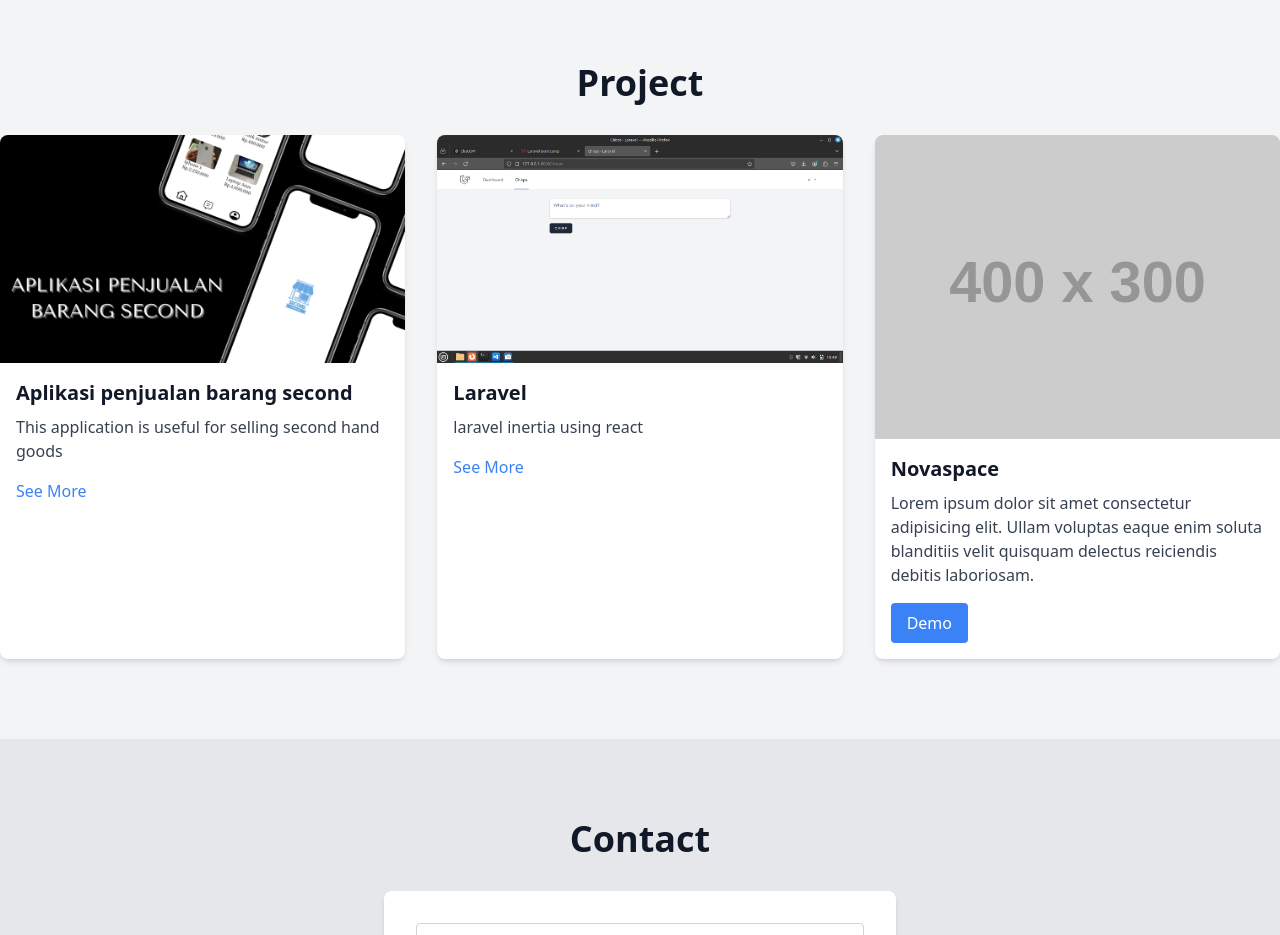
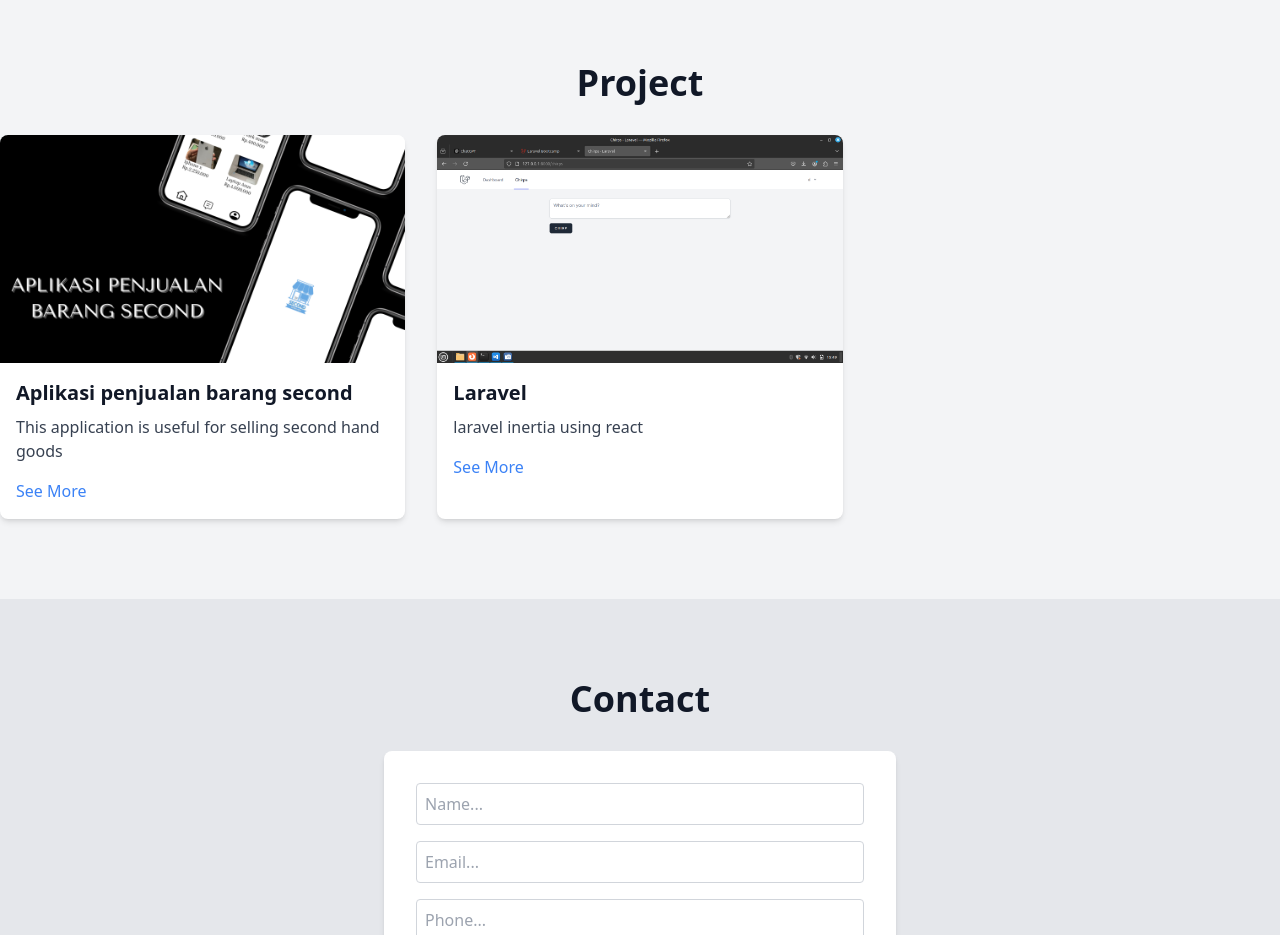
Before and after one commit to dwirahma123/portodwi-, a plain HTML site: page portofolio/index.html in a window 1280 px wide. Shown: the part 1580-2515 px from the top of the page. Drawn offline with nearby package versions, Linux system fonts and the light colour scheme; placeholder pictures from the web are drawn by us.

Commit message:
file baru

```diff
--- a/portofolio/index.html
+++ b/portofolio/index.html
@@ -279,21 +279,7 @@
        </a>
       </div>
      </div>
-     <div class="bg-white shadow-md rounded-lg overflow-hidden">
-      <img alt="Screenshot of Novaspace project" class="w-full" src="https://placehold.co/400x300"/>
-      <div class="p-4">
-       <h2 class="text-xl font-bold mb-2">
-        Novaspace
-       </h2>
-       <p class="text-gray-700 mb-4">
-        Lorem ipsum dolor sit amet consectetur adipisicing elit. Ullam
-                voluptas eaque enim soluta blanditiis velit quisquam delectus
-                reiciendis debitis laboriosam.
-       </p>
-       <button class="bg-blue-500 text-white px-4 py-2 rounded">
-        Demo
-       </button>
-      </div>
+
      </div>
     </div>
    </div>
```
